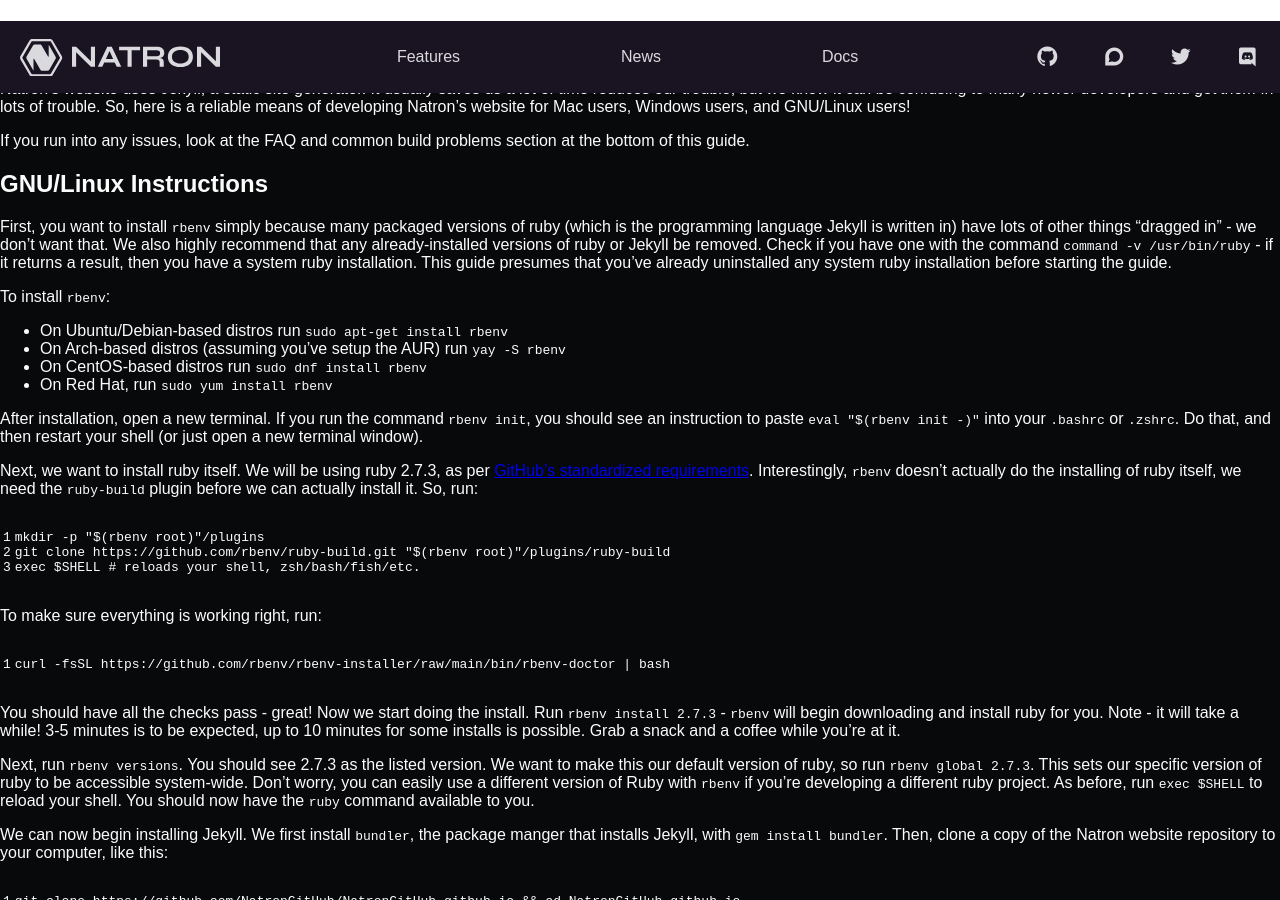
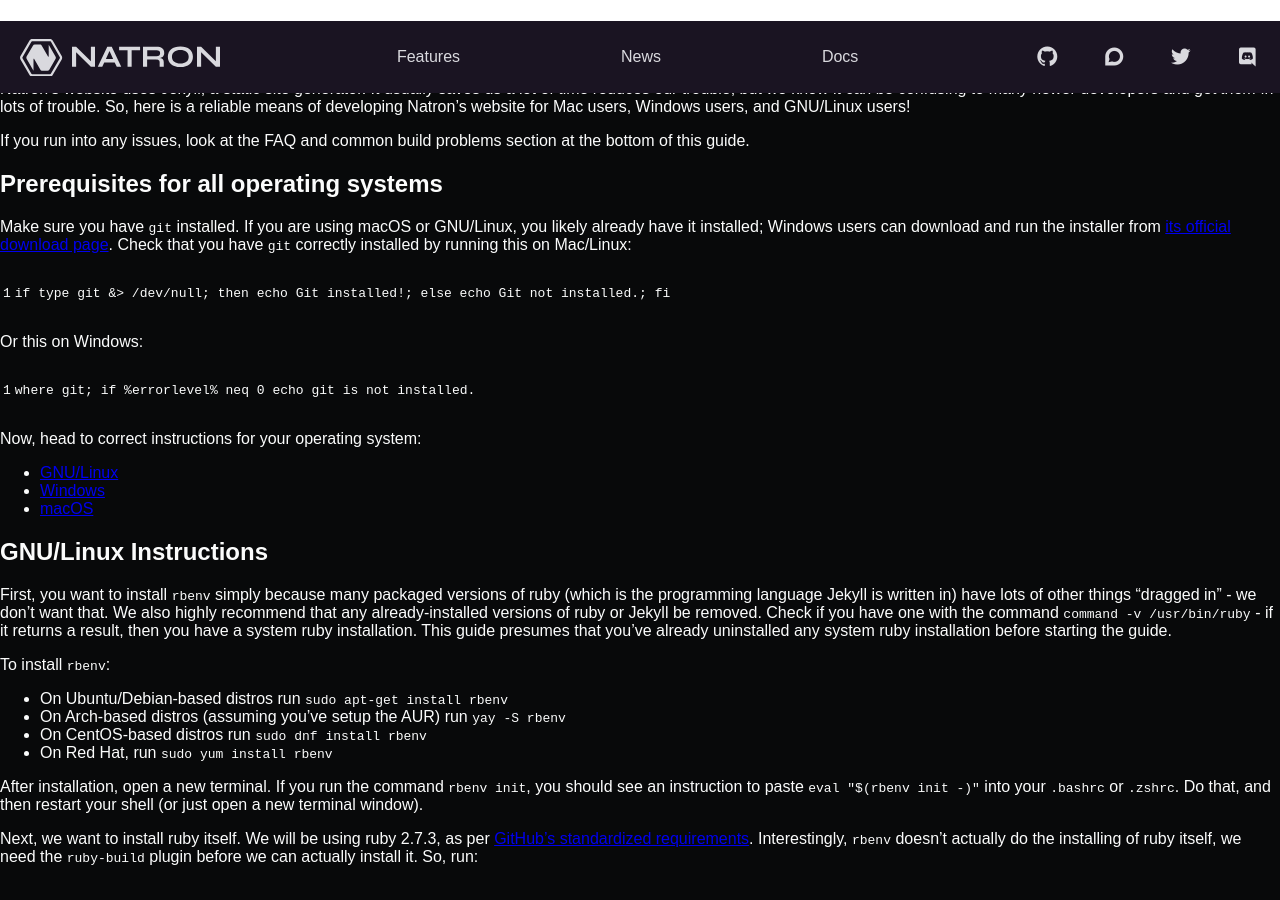
Before and after one commit to NatronGitHub/NatronGitHub.github.io, a Jekyll site: the page built from DEVELOP.md, in a window 1280 px wide and 900 px high. Built offline with Jekyll 4.4.1, drawn with Linux system fonts in a browser that asks for light colours; some web fonts are replaced; our own code applies the rules of GitHub Pages for plain Markdown files.

Commit message:
Added developer guide and condensed quickstart guide in README

````diff
--- a/DEVELOP.md
+++ b/DEVELOP.md
@@ -3,6 +3,26 @@
 Natron's website uses Jekyll, a static site generator. It usually saves us a lot of time reduces our trouble, but we know it can be confusing to many newer developers and get *them* in lots of trouble. So, here is a reliable means of developing Natron's website for Mac users, Windows users, and GNU/Linux users!
 
 If you run into any issues, look at the FAQ and common build problems section at the bottom of this guide.
+
+## Prerequisites for all operating systems
+
+Make sure you have `git` installed. If you are using macOS or GNU/Linux, you likely already have it installed; Windows users can download and run the installer from [its official download page](https://git-scm.com/download/). Check that you have `git` correctly installed by running this on Mac/Linux:
+
+```bash
+if type git &> /dev/null; then echo Git installed!; else echo Git not installed.; fi
+```
+
+Or this on Windows:
+
+```powershell
+where git; if %errorlevel% neq 0 echo git is not installed.
+```
+
+Now, head to correct instructions for your operating system:
+
+- [GNU/Linux](#gnu/linux-instructions)
+- [Windows](#windows-instructions)
+- [macOS](#macos-instructions)
 
 ## GNU/Linux Instructions
 
````
Also changed, not shown: README.md.
